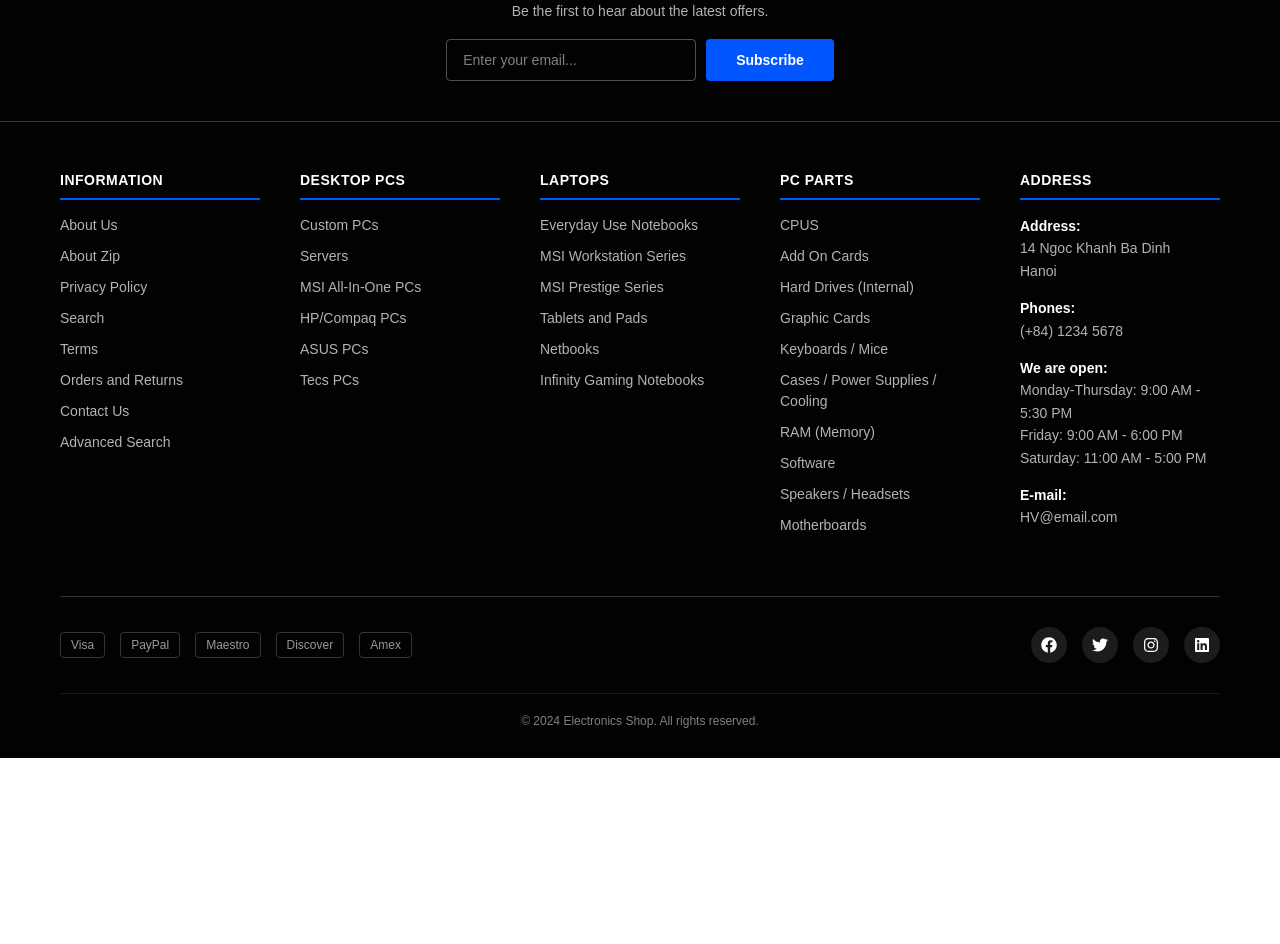
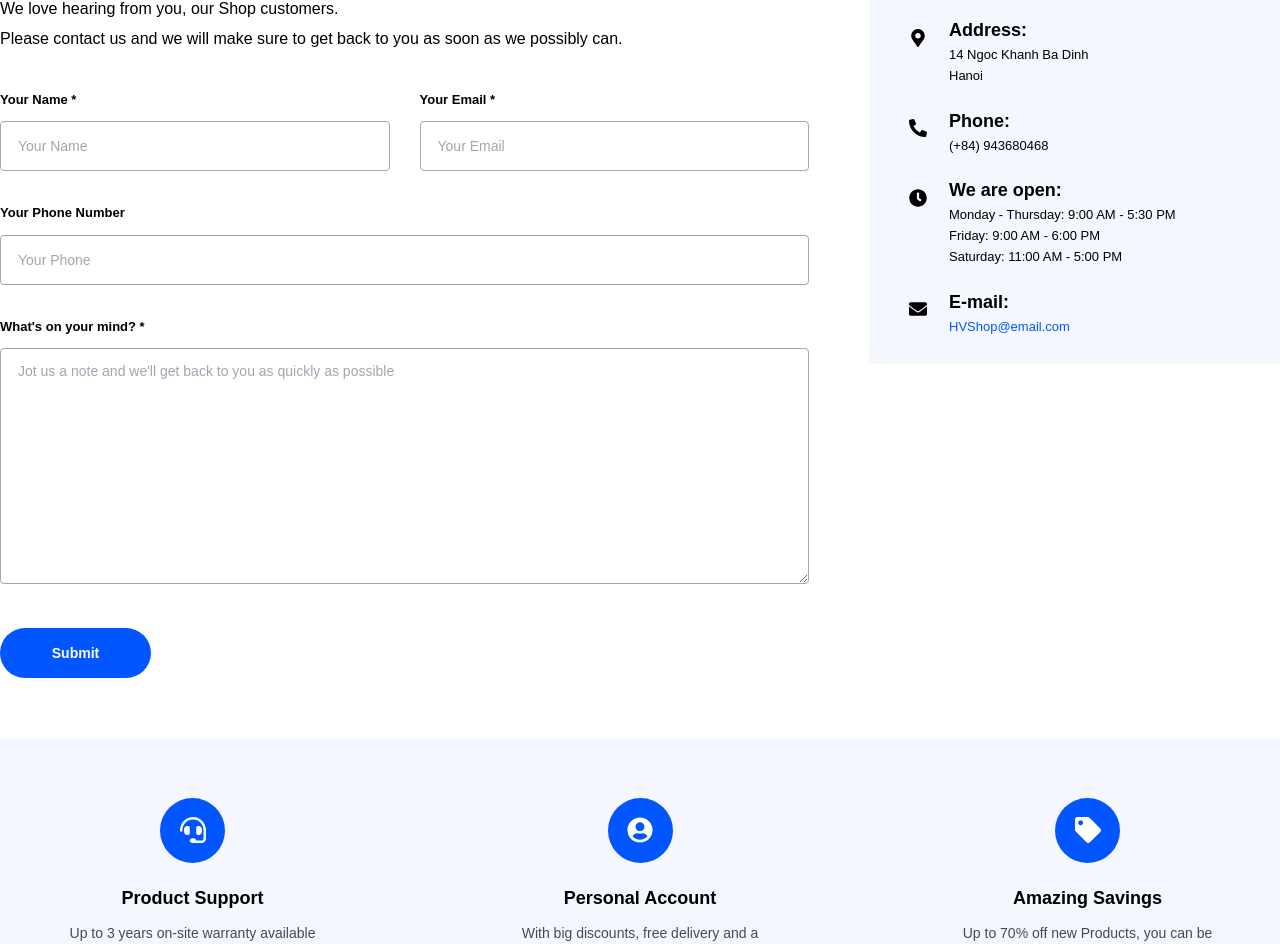
Before and after one commit to Hungichi/Electronics_Ecommerce, a React (Vite) app in the folder frontend/: page /contact in a window 1280 px wide. Shown: the part 216-1160 px from the top of the page. Before the commit the page ends 974 px from the top, so only its background shows below. Built offline with nearby package versions, Linux system fonts and the light colour scheme.

Commit message:
create contactÚ page

```diff
--- a/frontend/src/App.jsx
+++ b/frontend/src/App.jsx
@@ -9,6 +9,7 @@ import Login from './pages/Login'
 import Register from './pages/Register'
 import AdminDashboard from './pages/AdminDashboard'
 import AboutUs from './pages/AboutUs'
+import ContactUs from './pages/ContactUs'
 
 function App() {
   return (
@@ -23,6 +24,7 @@ function App() {
         <Route path="/register" element={<Register />} />
         <Route path="/admin" element={<AdminDashboard />} />
         <Route path="/about" element={<AboutUs />} />
+        <Route path="/contact" element={<ContactUs />} />
       </Routes>
       <Footer />
     </>
--- a/frontend/src/components/Footer.jsx
+++ b/frontend/src/components/Footer.jsx
@@ -27,7 +27,7 @@ function Footer() {
             <li><a href="#search">Search</a></li>
             <li><a href="#terms">Terms</a></li>
             <li><a href="#orders">Orders and Returns</a></li>
-            <li><a href="#contact">Contact Us</a></li>
+            <li><a href="/contact">Contact Us</a></li>
             <li><a href="#advanced">Advanced Search</a></li>
           </ul>
         </div>
--- a/frontend/src/components/Navbar.css
+++ b/frontend/src/components/Navbar.css
@@ -45,7 +45,7 @@ nav {
     justify-content: center;
     color: #0156ff;
     font-weight: 700;
-    font-family: 'Poppins', sans-serif;
+    font-family:  sans-serif;
 }
 
 .nav-links {
--- /dev/null
+++ b/frontend/src/pages/ContactUs.css
@@ -0,0 +1,269 @@
+.contact-page {
+    font-family: 'Poppins', sans-serif;
+    color: #111;
+    background: #fff;
+}
+
+/* Header / Breadcrumb */
+.contact-header {
+    max-width: 1398px;
+    margin: 0 auto;
+    padding: 40px 0 30px;
+}
+
+.contact-breadcrumb {
+    font-size: 12px;
+    color: #a3a3a3;
+    font-weight: 300;
+    margin-bottom: 8px;
+}
+
+.contact-title {
+    font-size: 32px;
+    font-weight: 600;
+    color: #000;
+}
+
+/* Body: form + info card */
+.contact-body {
+    max-width: 1398px;
+    margin: 0 auto;
+    display: flex;
+    gap: 60px;
+    padding-bottom: 60px;
+}
+
+.contact-form-area {
+    flex: 1;
+}
+
+.contact-intro {
+    font-size: 16px;
+    font-weight: 300;
+    line-height: 1.875;
+    color: #000;
+    margin-bottom: 32px;
+}
+
+/* Form */
+.contact-form {
+    display: flex;
+    flex-direction: column;
+    gap: 12px;
+}
+
+.form-row {
+    display: flex;
+    gap: 30px;
+}
+
+.form-group {
+    flex: 1;
+    display: flex;
+    flex-direction: column;
+}
+
+.form-group-full {
+    width: 100%;
+}
+
+.form-group label {
+    font-size: 13px;
+    font-weight: 600;
+    color: #000;
+    margin-bottom: 8px;
+    line-height: 2.1;
+}
+
+.form-group input,
+.form-group textarea {
+    border: 1px solid #a2a6b0;
+    border-radius: 4px;
+    padding: 14px 17px;
+    font-family: 'Poppins', sans-serif;
+    font-size: 14px;
+    font-weight: 300;
+    color: #000;
+    background: #fff;
+    outline: none;
+    transition: border-color 0.3s ease;
+}
+
+.form-group input::placeholder,
+.form-group textarea::placeholder {
+    color: #a2a6b0;
+}
+
+.form-group input:focus,
+.form-group textarea:focus {
+    border-color: #0156ff;
+}
+
+.form-group input {
+    height: 50px;
+}
+
+.form-group textarea {
+    resize: vertical;
+    min-height: 236px;
+}
+
+.contact-submit-btn {
+    width: 151px;
+    height: 50px;
+    border-radius: 50px;
+    border: none;
+    background-color: #0156ff;
+    color: #fff;
+    font-family: 'Poppins', sans-serif;
+    font-size: 14px;
+    font-weight: 600;
+    cursor: pointer;
+    margin-top: 16px;
+    transition: background-color 0.3s ease;
+}
+
+.contact-submit-btn:hover {
+    background-color: #0049bb;
+}
+
+/* Info Card */
+.contact-info-card {
+    width: 411px;
+    flex-shrink: 0;
+    background-color: #f5f7ff;
+    border-radius: 0;
+    padding: 26px 31px;
+    display: flex;
+    flex-direction: column;
+    gap: 24px;
+    align-self: flex-start;
+}
+
+.info-item {
+    display: flex;
+    gap: 14px;
+    align-items: flex-start;
+}
+
+.info-icon {
+    width: 35px;
+    height: 35px;
+    display: flex;
+    align-items: center;
+    justify-content: center;
+    flex-shrink: 0;
+    font-size: 18px;
+    color: #000;
+}
+
+.info-content h4 {
+    font-size: 18px;
+    font-weight: 600;
+    color: #000;
+    margin-bottom: 4px;
+}
+
+.info-content p {
+    font-size: 13px;
+    font-weight: 400;
+    color: #000;
+    line-height: 1.6;
+}
+
+.info-email {
+    color: #0156ff !important;
+}
+
+/* Features */
+.contact-features {
+    background-color: #f5f7ff;
+    padding: 60px 0;
+}
+
+.contact-features-inner {
+    max-width: 1160px;
+    margin: 0 auto;
+    display: flex;
+    justify-content: space-between;
+    gap: 40px;
+}
+
+.contact-feature-card {
+    flex: 1;
+    max-width: 265px;
+    text-align: center;
+    display: flex;
+    flex-direction: column;
+    align-items: center;
+    gap: 13px;
+}
+
+.contact-feature-icon {
+    width: 65px;
+    height: 65px;
+    border-radius: 50%;
+    background-color: #0156ff;
+    display: flex;
+    align-items: center;
+    justify-content: center;
+    color: #fff;
+    font-size: 26px;
+    margin-bottom: 11px;
+}
+
+.contact-feature-card h3 {
+    font-size: 18px;
+    font-weight: 700;
+    color: #000;
+    line-height: 1.33;
+}
+
+.contact-feature-card p {
+    font-size: 14px;
+    font-weight: 400;
+    color: #000;
+    opacity: 0.7;
+    line-height: 1.4;
+}
+
+/* Responsive */
+@media (max-width: 1100px) {
+    .contact-body {
+        flex-direction: column;
+        padding: 0 24px 40px;
+    }
+
+    .contact-header {
+        padding: 24px 24px 20px;
+    }
+
+    .contact-info-card {
+        width: 100%;
+    }
+
+    .contact-features-inner {
+        flex-direction: column;
+        align-items: center;
+        padding: 0 24px;
+    }
+
+    .contact-feature-card {
+        max-width: 100%;
+    }
+}
+
+@media (max-width: 768px) {
+    .form-row {
+        flex-direction: column;
+        gap: 12px;
+    }
+
+    .contact-header {
+        padding: 24px 16px 16px;
+    }
+
+    .contact-body {
+        padding: 0 16px 32px;
+    }
+}
--- /dev/null
+++ b/frontend/src/pages/ContactUs.jsx
@@ -0,0 +1,154 @@
+import { useState } from 'react'
+import './ContactUs.css'
+import { FaMapMarkerAlt, FaPhoneAlt, FaClock, FaEnvelope, FaHeadset, FaUserCircle, FaTag } from 'react-icons/fa'
+
+function ContactUs() {
+  const [form, setForm] = useState({ name: '', email: '', phone: '', message: '' })
+
+  const handleChange = (e) => {
+    setForm({ ...form, [e.target.name]: e.target.value })
+  }
+
+  const handleSubmit = (e) => {
+    e.preventDefault()
+  }
+
+  return (
+    <div className="contact-page">
+      {/* Breadcrumb + Title */}
+      <div className="contact-header">
+        <p className="contact-breadcrumb">Home &nbsp;› &nbsp;Contact Us</p>
+        <h1 className="contact-title">Contact Us</h1>
+      </div>
+
+      <div className="contact-body">
+        {/* Left: Form */}
+        <div className="contact-form-area">
+          <p className="contact-intro">
+            We love hearing from you, our Shop customers.
+            <br />
+            Please contact us and we will make sure to get back to you as soon as we possibly can.
+          </p>
+
+          <form onSubmit={handleSubmit} className="contact-form">
+            <div className="form-row">
+              <div className="form-group">
+                <label>Your Name *</label>
+                <input
+                  type="text"
+                  name="name"
+                  placeholder="Your Name"
+                  value={form.name}
+                  onChange={handleChange}
+                  required
+                />
+              </div>
+              <div className="form-group">
+                <label>Your Email *</label>
+                <input
+                  type="email"
+                  name="email"
+                  placeholder="Your Email"
+                  value={form.email}
+                  onChange={handleChange}
+                  required
+                />
+              </div>
+            </div>
+
+            <div className="form-row">
+              <div className="form-group">
+                <label>Your Phone Number</label>
+                <input
+                  type="tel"
+                  name="phone"
+                  placeholder="Your Phone"
+                  value={form.number}
+                  onChange={handleChange}
+                />
+              </div>
+            </div>
+
+            <div className="form-group form-group-full">
+              <label>What's on your mind? *</label>
+              <textarea
+                name="message"
+                placeholder="Jot us a note and we'll get back to you as quickly as possible"
+                value={form.message}
+                onChange={handleChange}
+                required
+                rows={8}
+              />
+            </div>
+
+            <button type="submit" className="contact-submit-btn">Submit</button>
+          </form>
+        </div>
+
+        {/* Right: Info Card */}
+        <div className="contact-info-card">
+          <div className="info-item">
+            <div className="info-icon"><FaMapMarkerAlt /></div>
+            <div className="info-content">
+              <h4>Address:</h4>
+              <p>14 Ngoc Khanh Ba Dinh<br />Hanoi</p>
+            </div>
+          </div>
+
+          <div className="info-item">
+            <div className="info-icon"><FaPhoneAlt /></div>
+            <div className="info-content">
+              <h4>Phone:</h4>
+              <p>(+84) 943680468</p>
+            </div>
+          </div>
+
+          <div className="info-item">
+            <div className="info-icon"><FaClock /></div>
+            <div className="info-content">
+              <h4>We are open:</h4>
+              <p>
+                Monday - Thursday: 9:00 AM - 5:30 PM
+                <br />
+                Friday: 9:00 AM - 6:00 PM
+                <br />
+                Saturday: 11:00 AM - 5:00 PM
+              </p>
+            </div>
+          </div>
+
+          <div className="info-item">
+            <div className="info-icon"><FaEnvelope /></div>
+            <div className="info-content">
+              <h4>E-mail:</h4>
+              <p className="info-email">HVShop@email.com</p>
+            </div>
+          </div>
+        </div>
+      </div>
+
+      {/* Features */}
+      <section className="contact-features">
+        <div className="contact-features-inner">
+          <div className="contact-feature-card">
+            <div className="contact-feature-icon"><FaHeadset /></div>
+            <h3>Product Support</h3>
+            <p>Up to 3 years on-site warranty available for your peace of mind.</p>
+          </div>
+          <div className="contact-feature-card">
+            <div className="contact-feature-icon"><FaUserCircle /></div>
+            <h3>Personal Account</h3>
+            <p>With big discounts, free delivery and a dedicated support specialist.</p>
+          </div>
+          <div className="contact-feature-card">
+            <div className="contact-feature-icon"><FaTag /></div>
+            <h3>Amazing Savings</h3>
+            <p>Up to 70% off new Products, you can be sure of the best price.</p>
+          </div>
+        </div>
+      </section>
+    </div>
+  )
+}
+
+export default ContactUs
--- a/frontend/src/pages/Home.jsx
+++ b/frontend/src/pages/Home.jsx
@@ -222,6 +222,7 @@ const pcPartsProducts = [
 
 function ProductCarousel({ products, slidesToShow = 3 }) {
   const [slideIndex, setSlideIndex] = useState(0)
+  // count slides base on total product
   const totalSlides = Math.max(1, products.length - slidesToShow + 1)
   const prevSlide = () => setSlideIndex((n) => Math.max(0, n - 1))
   const nextSlide = () => setSlideIndex((n) => Math.min(totalSlides - 1, n + 1))
@@ -230,7 +231,7 @@ function ProductCarousel({ products, slidesToShow = 3 }) {
     <div className="carousel-container">
       <button className="carousel-control" onClick={prevSlide} disabled={slideIndex === 0}>&lt;</button>
       <div className="carousel-window">
-        <div className="carousel-track" style={{ transform: `translateX(-${slideIndex * (100 / slidesToShow)}%)` }}>
+        <div className="carousel-track" style={{ transform: `translateX(-${slideIndex * (60 / slidesToShow)}%)` }}>
           {products.map((product) => (
             <article key={product.id} className="product-card">
               <div className="product-image" style={{ backgroundImage: `url(${product.image})` }} />
```
